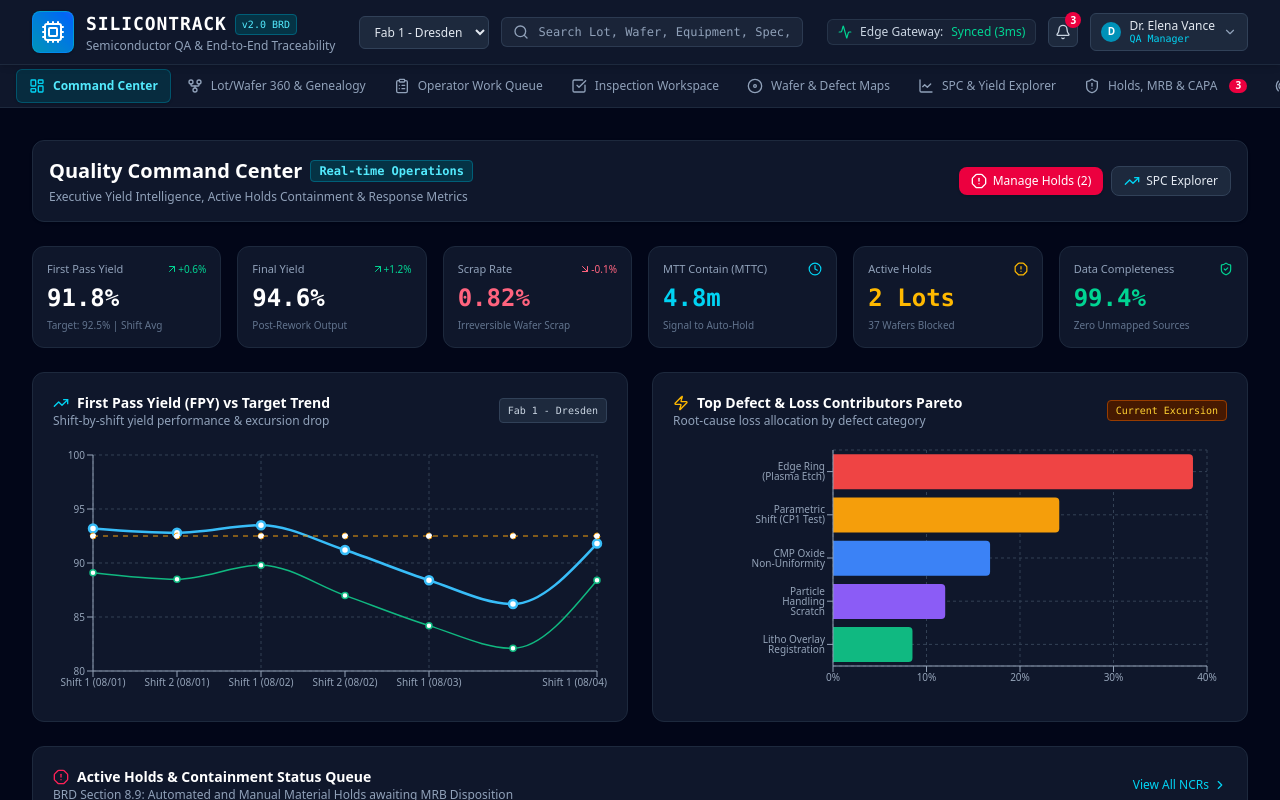
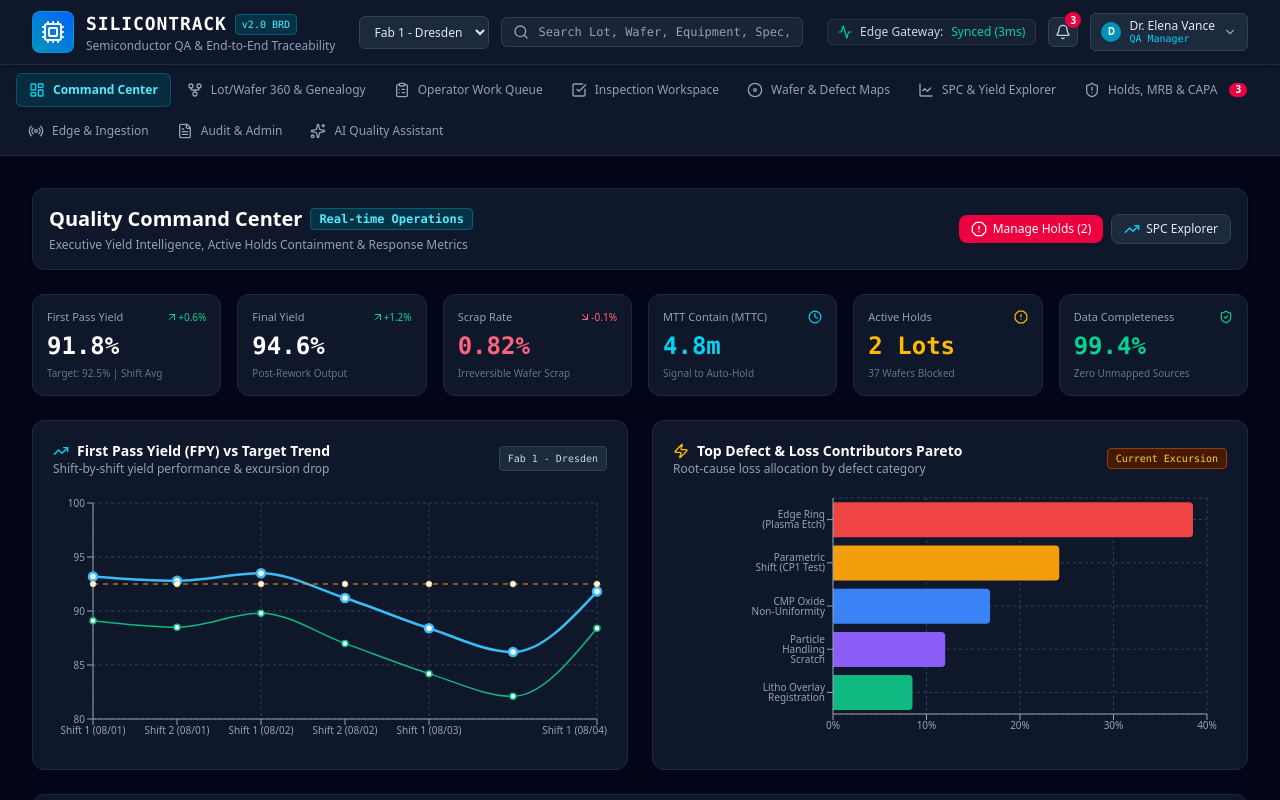
Before and after one commit to david-n0/PilotProject-siliconTrack, a React (Vite) app in the folder frontend/: page / in a window 1280 px wide. Shown: the top 800 px of the page. Built offline with nearby package versions, Linux system fonts and the light colour scheme.

Commit message:
new sve proene za front

```diff
--- a/frontend/src/components/Navigation.tsx
+++ b/frontend/src/components/Navigation.tsx
@@ -51,8 +51,8 @@ export const Navigation: React.FC<NavigationProps> = ({
   ];
 
   return (
-    <nav className="bg-slate-900 border-b border-slate-800 text-slate-300 px-4 overflow-x-auto scrollbar-none">
-      <div className="max-w-7xl mx-auto flex items-center gap-1 py-1">
+    <nav className="bg-slate-900 border-b border-slate-800 text-slate-300 px-4">
+      <div className="max-w-7xl mx-auto flex flex-wrap items-center gap-x-1 gap-y-2 py-2">
         {tabs.map((t) => {
           const Icon = t.icon;
           const isActive = activeTab === t.id;
@@ -60,7 +60,7 @@ export const Navigation: React.FC<NavigationProps> = ({
             <button
               key={t.id}
               onClick={() => onSelectTab(t.id)}
-              className={`flex items-center gap-2 px-3 py-2 rounded-md text-xs font-medium whitespace-nowrap transition-all ${
+              className={`flex-shrink-0 flex items-center gap-2 px-3 py-2 rounded-md text-xs font-medium whitespace-nowrap transition-all ${
                 isActive
                   ? 'bg-cyan-950/80 text-cyan-300 border border-cyan-800/80 shadow-sm font-semibold'
                   : 'hover:bg-slate-800/60 hover:text-slate-100 text-slate-400'
```
